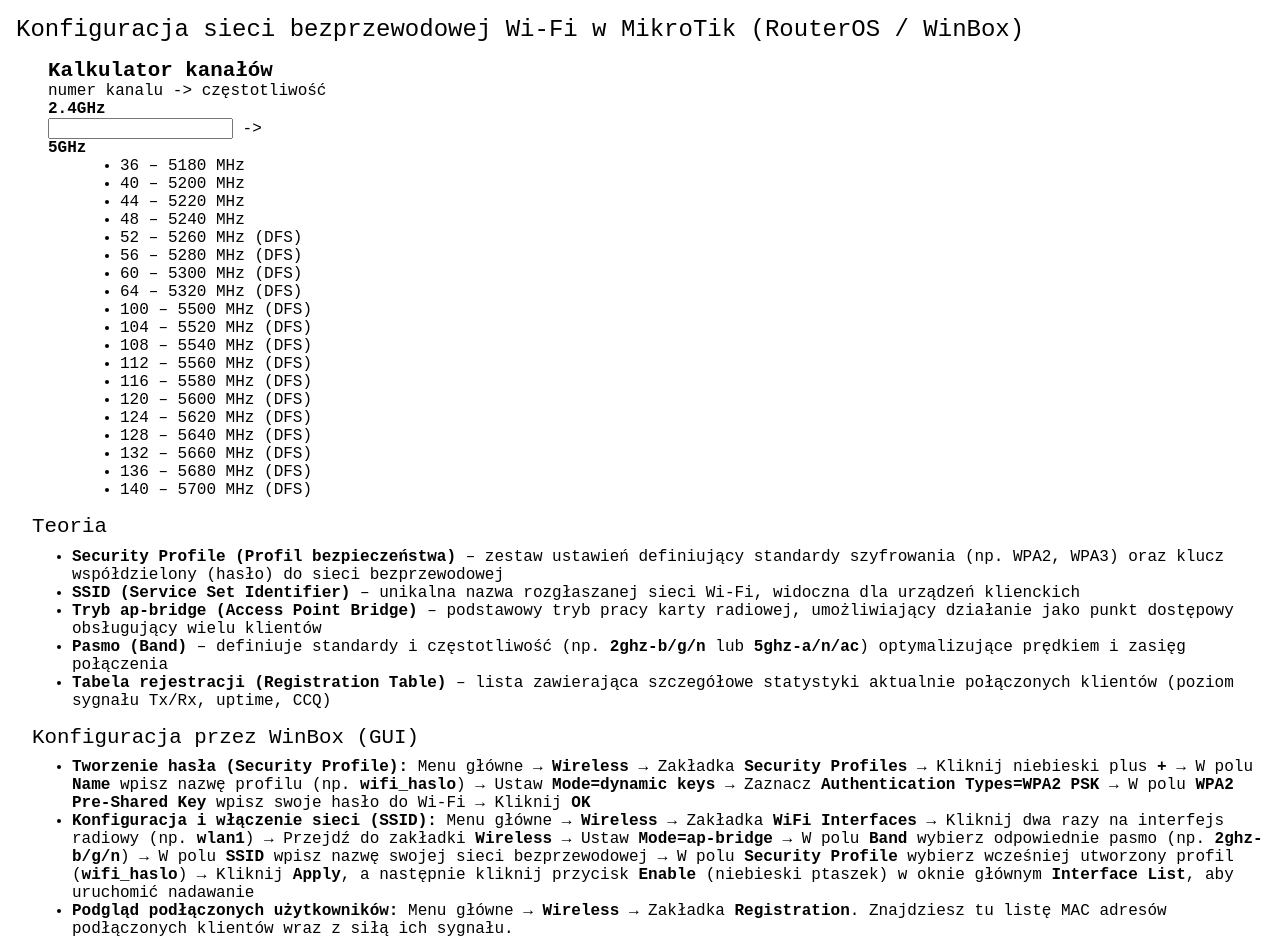
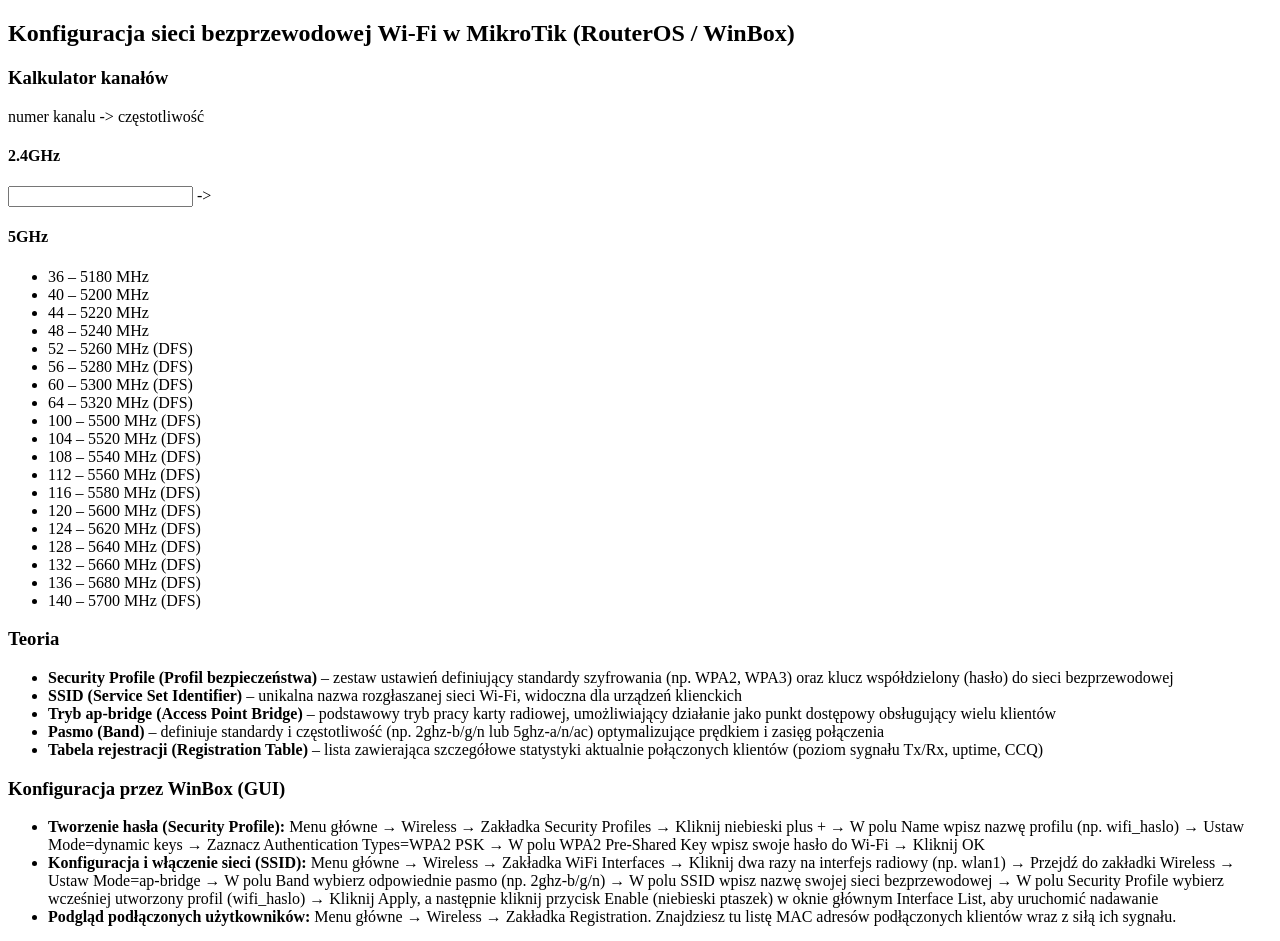
Before and after one commit to radeqq007/inf-02, a website: page public/mikrotik/wireless.html in a window 1280 px wide. Shown: the top 941 px of the page. Drawn offline with Linux system fonts and the light colour scheme; files that its build step writes are made by us from their sources.

Commit message:
who needs css anyway

```diff
--- a/public/mikrotik/wireless.html
+++ b/public/mikrotik/wireless.html
@@ -4,7 +4,6 @@
     <meta charset="UTF-8" />
     <meta name="viewport" content="width=device-width, initial-scale=1.0" />
     <title>MikroTik - Wireless</title>
-    <link rel="stylesheet" href="../src/style.css" />
   </head>
   <body>
     <h2>Konfiguracja sieci bezprzewodowej Wi-Fi w MikroTik (RouterOS / WinBox)</h2>
--- a/src/style.css
+++ /dev/null
@@ -1,47 +0,0 @@
-body {
-  font-family: monospace;
-  font-size: 1rem;
-}
-
-* {
-  margin: 0;
-}
-
-h1, h2, h3 {
-  margin-top: 1rem;
-}
-
-h1 {
-  font-weight: 500;
-  font-size: 1.6rem;
-}
-
-h2 {
-  margin-left: 1rem;
-  font-weight: 400;
-}
-
-h3 {
-  margin-left: 2rem;
-  margin-bottom: 0.6rem;
-  font-size: 1.3rem;
-  font-weight: 400;
-}
-
-li span {
-  font-weight: 600;
-}
-
-ul {
-  margin-left: 2rem;
-}
-
-#kalkulator {
-  margin-left: 3rem;
-
-  & h3 {
-    margin-left: 0;
-    margin-bottom: 0;
-    font-weight: 600;
-  }
-}
```
Also changed, not shown: index.html (+0 -1 lines), public/linux/komendy.html (+0 -1 lines), public/linux/yast.html (+0 -1 lines), public/mikrotik/adresacja-i-routing.html (+0 -1 lines), public/mikrotik/dhcp.html (+0 -1 lines), public/mikrotik/dns-i-firewall.html (+0 -1 lines), public/windows/active-directory.html (+0 -1 lines), public/windows/dhcp.html (+0 -1 lines), public/windows/dns.html (+0 -1 lines), public/windows/iis.html (+0 -1 lines), public/windows/komendy.html (+0 -1 lines).
